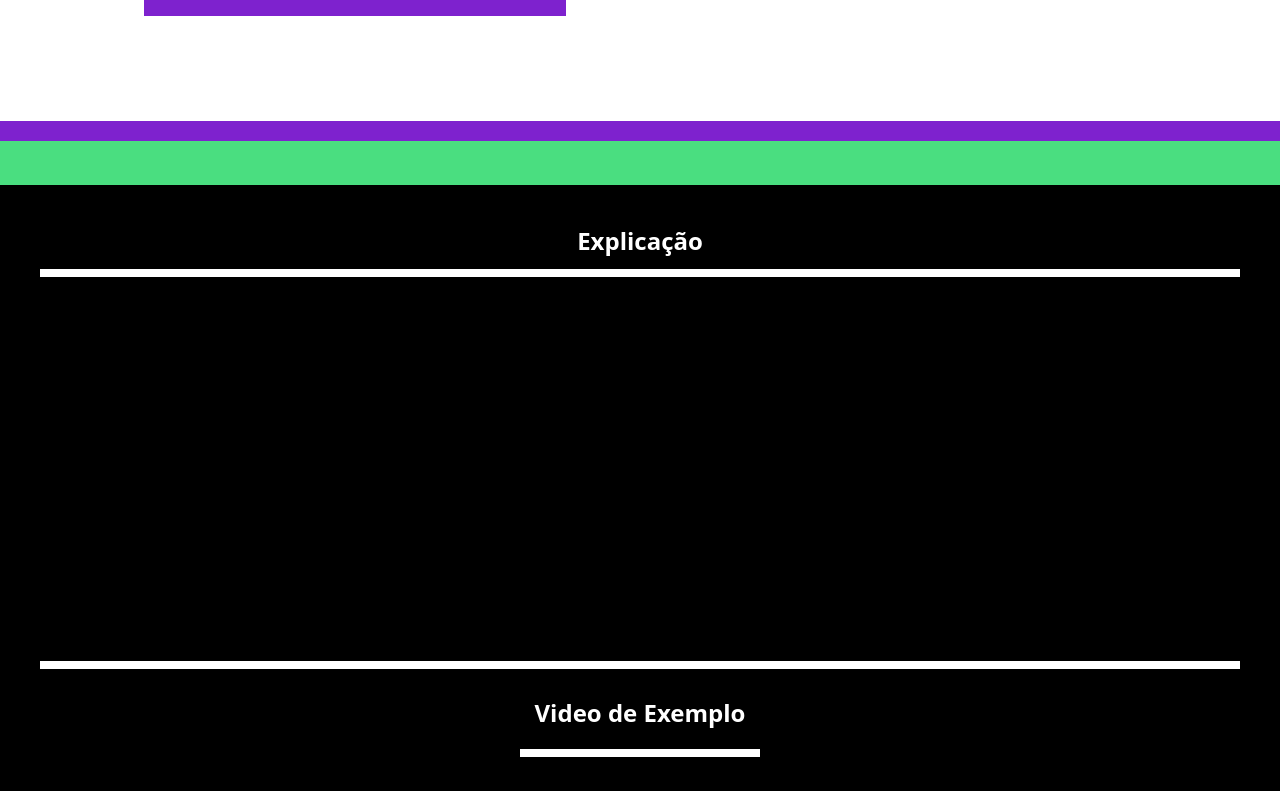
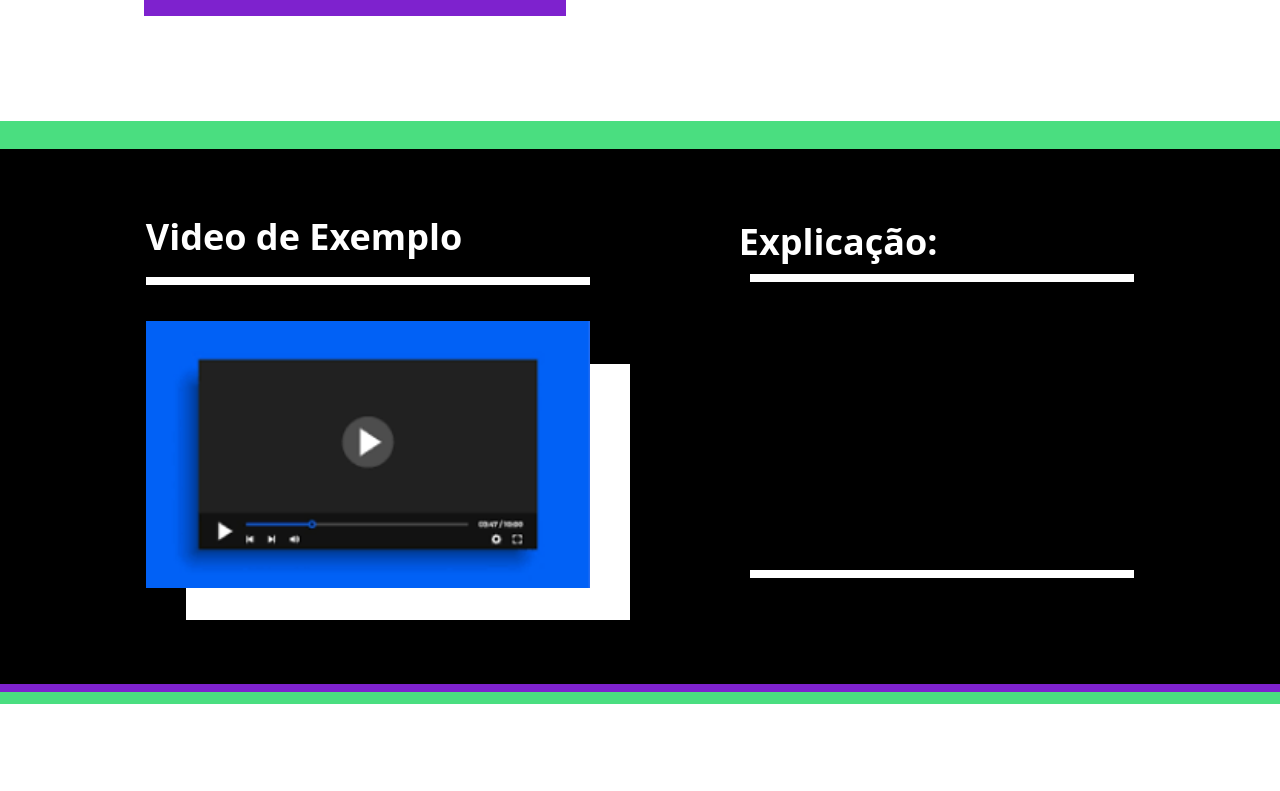
Before and after one commit to guTeodoro/Hortomatica, a React (Vite) app: page /funcionamento in a window 1280 px wide. Shown: the part 1980-2771 px from the top of the page. After the commit the page ends 2684 px from the top, so only its background shows below. Built offline with nearby package versions, Linux system fonts and the light colour scheme.

Commit message:
Finalização da página Funcionamento

```diff
--- a/package.json
+++ b/package.json
@@ -24,7 +24,7 @@
     "eslint-plugin-react-hooks": "^4.6.2",
     "eslint-plugin-react-refresh": "^0.4.7",
     "postcss": "^8.4.40",
-    "tailwindcss": "^3.4.9",
+    "tailwindcss": "^3.4.10",
     "vite": "^5.3.4"
   }
 }
--- a/src/pages/Funcionamento.jsx
+++ b/src/pages/Funcionamento.jsx
@@ -7,7 +7,7 @@ import iconVideo from "/video-icon.png"
 
 function Funcionamento() {
   return (
-    <div>
+    <div className=''>
       <BarraFixa />
       <section className="flex items-center justify-center bg-[url('/inicio-img.png')] bg-cover bg-top w-full h-[272px] lg:bg-none lg:flex-row">
 
@@ -97,32 +97,42 @@ function Funcionamento() {
 
       </section>
 
-      <section className='bg-purple-700 text-purple-700 w-full h-5 mt-0 '>
+      <section className='bg-purple-700 text-purple-700 w-full h-5 mt-0 lg:hidden '>
             <p></p>
       </section>
 
-      <section className='bg-green-400 text-green-400 w-full h-11 '>
+      <section className='bg-green-400 text-green-400 w-full h-11 lg:h-7 '>
             <p></p>
       </section>
 
-      <section className='bg-black text-white flex flex-col justify-center items-center p-10'>
-        <h2 className='font-bold text-2xl'>Explicação</h2>
-        <hr className='border-4 border-white w-full mt-3'/>
+      <section className='bg-black text-white flex flex-col justify-center items-center p-10 lg:flex-row-reverse lg:pb-16'>
 
-        <section className='h-96'>
-          <p></p>
+        <section className='w-64 flex flex-col justify-center items-center lg:mb-2 lg:w-96'>
+
+          <h2 className='font-bold text-2xl lg:text-4xl lg:mr-52'>Explicação:</h2>
+          <hr className='border-4 border-white w-full mt-3'/>
+
+          <section className='h-72'>
+            <p></p>
+          </section>
+
+          <hr className='border-4 border-white w-full'/>
+
         </section>
 
-        <hr className='border-4 border-white w-full'/>
+        <section className='flex flex-col justify-center items-center'>
 
-        <h2 className='font-bold text-2xl mt-7'>Video de Exemplo</h2>
-        <hr className='border-4 border-white w-60 mt-5 mb-9'/>
+          <h2 className='font-bold text-2xl mt-7 lg:text-4xl lg:mr-72'>Video de Exemplo</h2>
+          <hr className='border-4 border-white w-52 mt-5 mb-9 lg:w-[444px] lg:mr-40'/>
 
-        <img src={iconVideo} alt="" className='mb-8 z-10'/>
+          <img src={iconVideo} alt="" className='mb-8 z-10 lg:w-[444px] lg:mr-40'/>
 
-        <section className="bg-white w-[284px] h-44 ml-8 mt-[568px] absolute z-0">
-          <p className="text-white">a</p>
+          <section className="bg-white w-[284px] h-44 ml-8 mt-32 absolute z-0 lg:w-[444px] lg:h-64 lg:mr-28 lg:mt-44">
+            <p className="text-white">a</p>
+          </section>
+
         </section>
+
       </section>
 
       <section className='bg-purple-700 text-purple-700 w-full h-2 mt-0 '>
```
Also changed, not shown: 1 other file (tests, documents, lock files or other folders).
